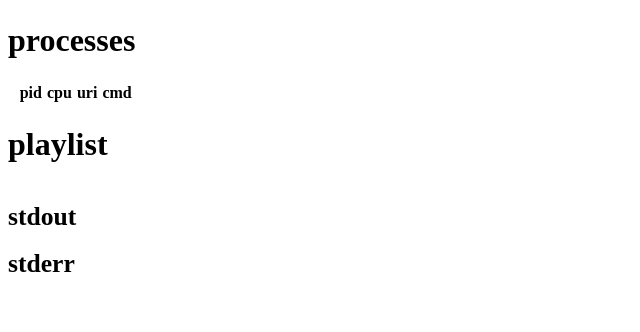
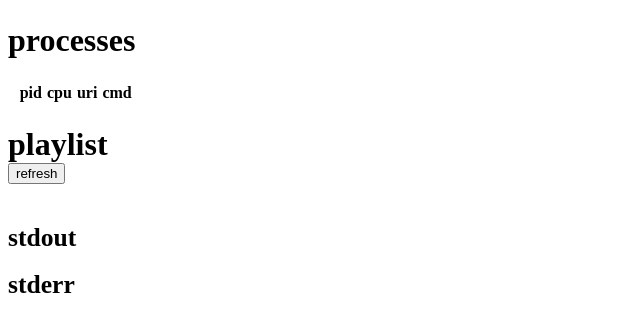
Before and after one commit to bikubi/raspdio, a PHP site: page /index.php in a window 1280 px wide. Shown: the part 195-527 px from the top of the page, without its empty margins (0-640 px from the left). Run offline with PHP 8.4, Linux system fonts and the light colour scheme; lists and menus that the app fills with data are empty.

Commit message:
add playlist refresh button

```diff
--- a/index.php
+++ b/index.php
@@ -206,6 +206,7 @@ header('Content-type: text/html; charset=utf-8');
 					},3000);
 				}
 				refreshplaylist();
+				$('#playlist button').on('click',refreshplaylist);
 				window.setInterval(refreshplaylist, 60000);
 				console.log('raspdio, hello, hello world');
 			});
@@ -306,7 +307,7 @@ header('Content-type: text/html; charset=utf-8');
 		<!--<iframe src="<?=$icylatest?>"></iframe>-->
 
 		<table id="playlist">
-			<caption>playlist</caption>
+			<caption>playlist <button>refresh</button></caption>
 			<tbody></tbody>
 		</table>
 		<div class="std">
```
